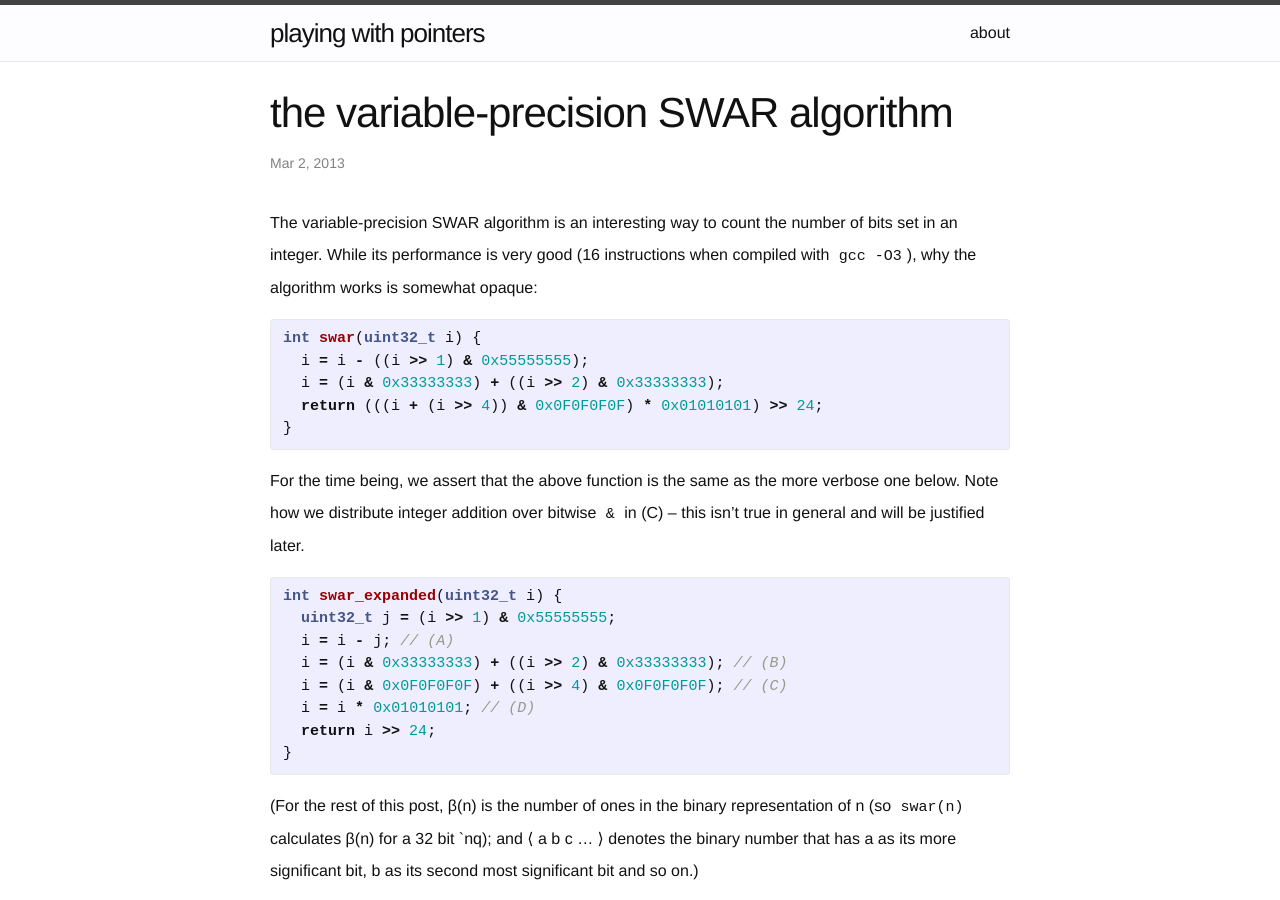
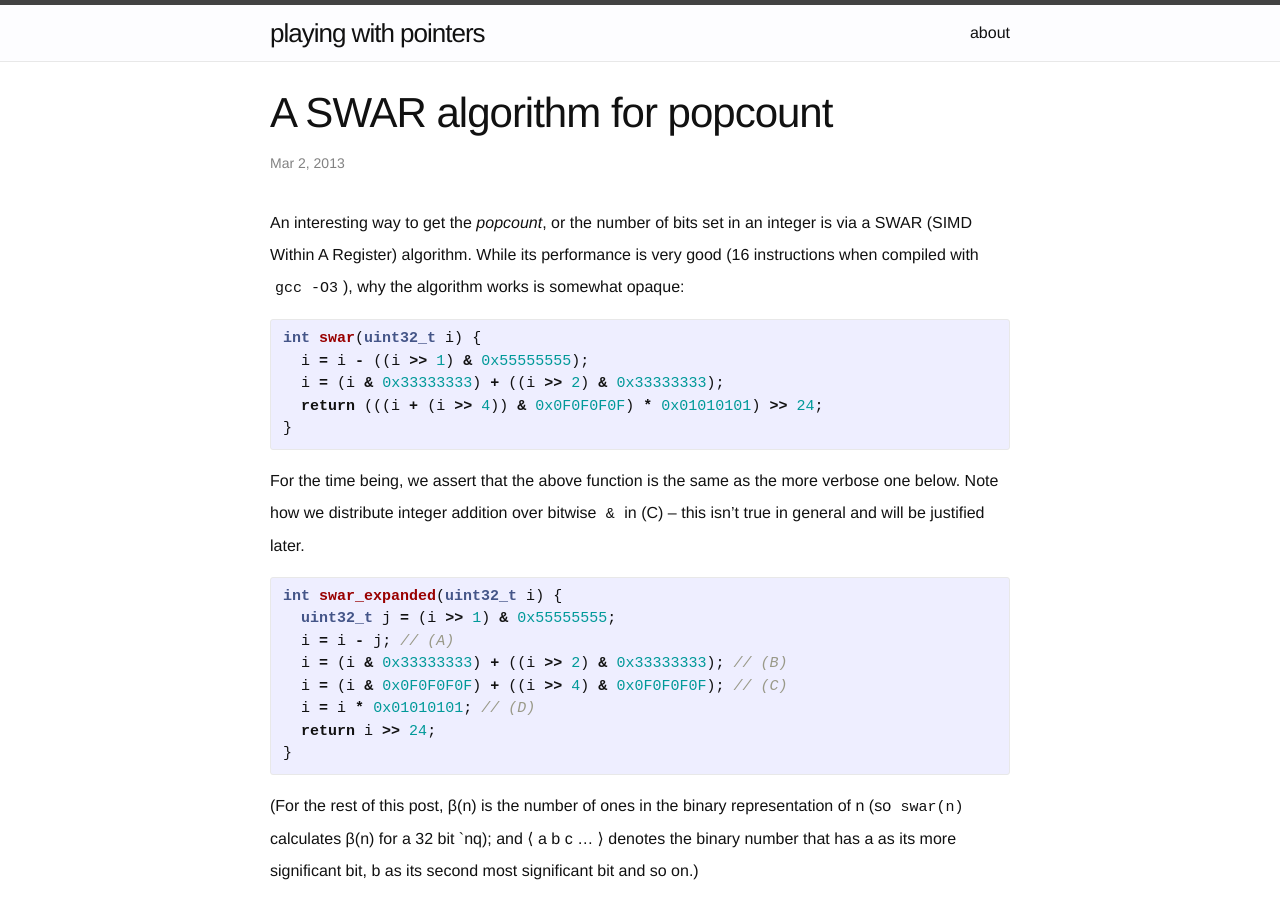
Before and after one commit to sanjoy/playingwithpointers.com, a Jekyll site: the page built from _posts/2013-03-02-swar.markdown, in a window 1280 px wide and 900 px high. Built offline with Jekyll 4.4.1, drawn with Linux system fonts in a browser that asks for light colours; comment, search, counter and statistics services are not loaded.

Commit message:
fix title

```diff
--- a/_posts/2013-03-02-swar.markdown
+++ b/_posts/2013-03-02-swar.markdown
@@ -1,13 +1,13 @@
 ---
 layout: post
-title:  "the variable-precision SWAR algorithm"
+title:  "A SWAR algorithm for popcount"
 permalink: swar.html
 ---
 
-The variable-precision SWAR algorithm is an interesting way to count
-the number of bits set in an integer. While its performance is very
-good (16 instructions when compiled with `gcc -O3`), why the algorithm
-works is somewhat opaque:
+An interesting way to get the _popcount_, or the number of bits set in
+an integer is via a SWAR (SIMD Within A Register) algorithm.  While
+its performance is very good (16 instructions when compiled with `gcc
+-O3`), why the algorithm works is somewhat opaque:
 
 {% highlight c %}
 int swar(uint32_t i) {
```
